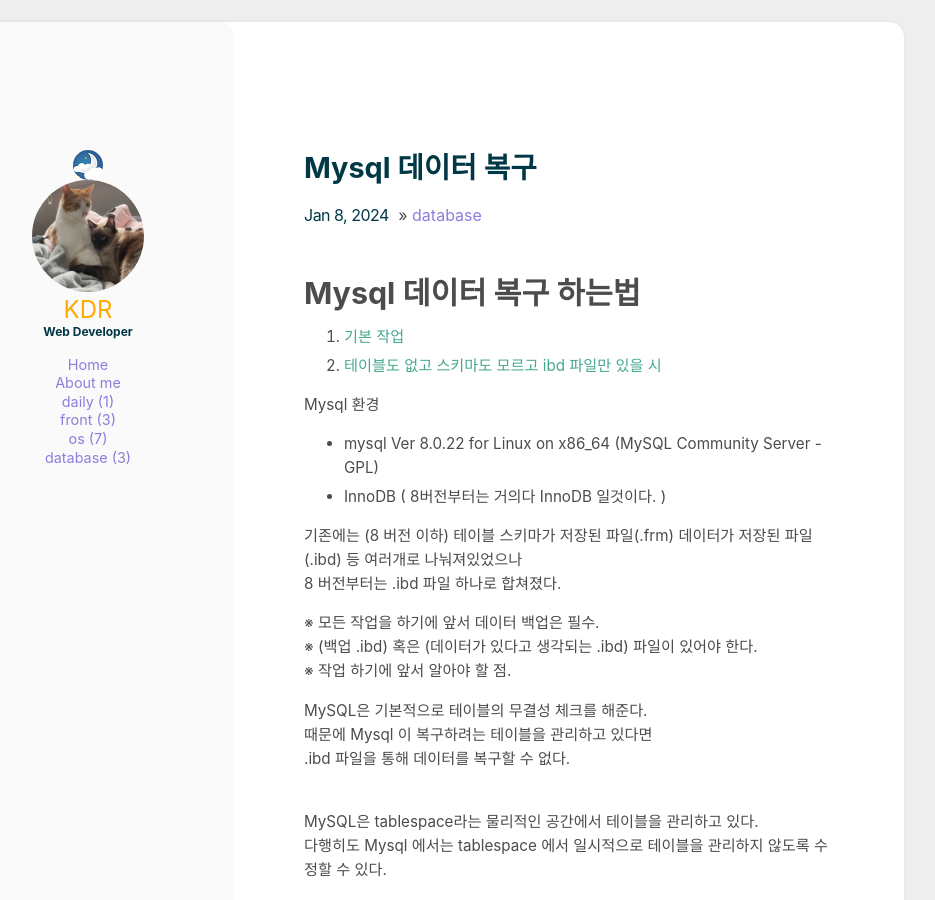
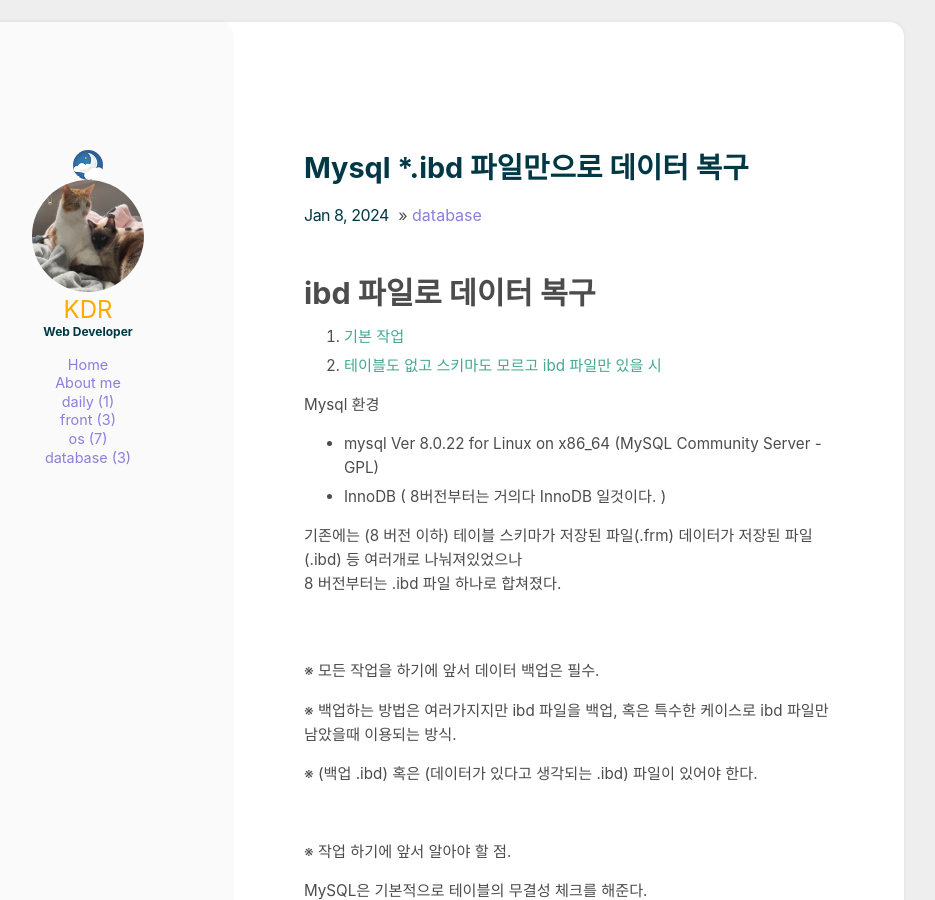
Before and after one commit to ghdudwkd4/ghdudwkd4.github.io, a Jekyll site: the page built from _posts/database/2024-01-08-Mysql-data-restore.md, in a window 1280 px wide and 900 px high. Shown: the whole window, without its empty margins (216-1151 px from the left). Built offline with Jekyll 4.4.1, drawn with Linux system fonts in a browser that asks for light colours.

Commit message:
Mysql 데이터 복구

```diff
--- a/_posts/database/2024-01-08-Mysql-data-restore.md
+++ b/_posts/database/2024-01-08-Mysql-data-restore.md
@@ -1,12 +1,12 @@
 ---
-title: Mysql 데이터 복구
+title: Mysql *.ibd 파일만으로 데이터 복구
 layout: post
 categories: database
 order: 3
 data: 2024-05-09 10:50
 ---
 
-# Mysql 데이터 복구 하는법
+# ibd 파일로 데이터 복구
 1. [기본 작업](#nomal)
 2. [테이블도 없고 스키마도 모르고 ibd 파일만 있을 시](#special)
 
@@ -15,12 +15,15 @@ Mysql 환경
 - InnoDB ( 8버전부터는 거의다 InnoDB 일것이다. )
 
 기존에는 (8 버전 이하) 테이블 스키마가 저장된 파일(.frm) 데이터가 저장된 파일(.ibd) 등 여러개로 나눠져있었으나<br>
-8 버전부터는 .ibd 파일 하나로 합쳐졌다.
+8 버전부터는 .ibd 파일 하나로 합쳐졌다.<br><br><br>
 
-※ 모든 작업을 하기에 앞서 데이터 백업은 필수.<br>
-※ (백업 .ibd) 혹은 (데이터가 있다고 생각되는 .ibd) 파일이 있어야 한다.<br>
-※ 작업 하기에 앞서 알아야 할 점.<br>
 
+
+<p>※ 모든 작업을 하기에 앞서 데이터 백업은 필수.</p>
+<p>※ 백업하는 방법은 여러가지지만 ibd 파일을 백업, 혹은 특수한 케이스로 ibd 파일만 남았을때 이용되는 방식.</p>
+<p>※ (백업 .ibd) 혹은 (데이터가 있다고 생각되는 .ibd) 파일이 있어야 한다.</p><br>
+
+<p>※ 작업 하기에 앞서 알아야 할 점.</p>
 MySQL은 기본적으로 테이블의 무결성 체크를 해준다.<br>
 때문에 Mysql 이 복구하려는 테이블을 관리하고 있다면<br>
 .ibd 파일을 통해 데이터를 복구할 수 없다.<br><br>
```
